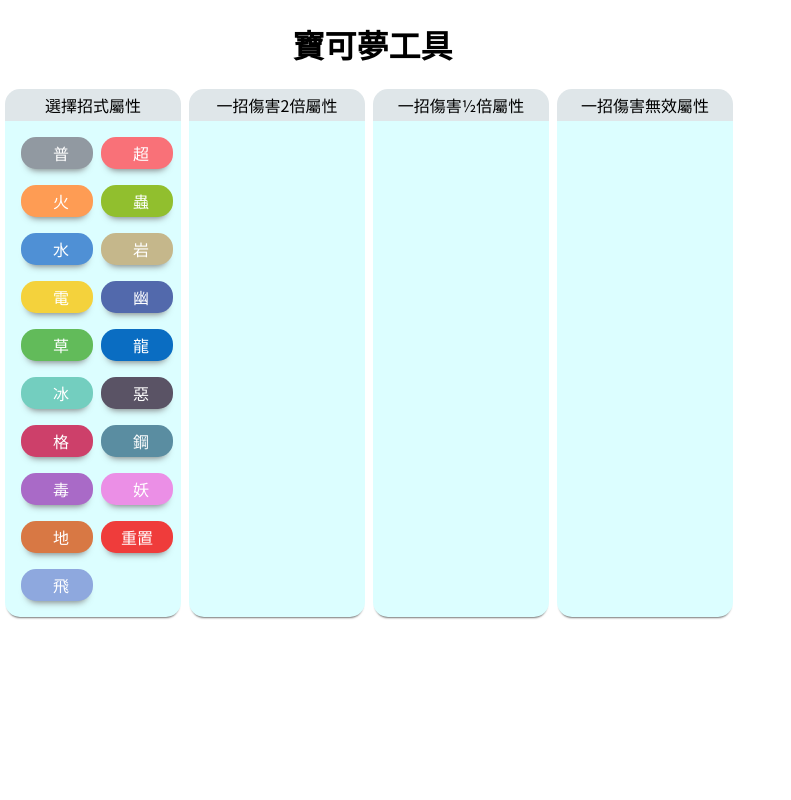
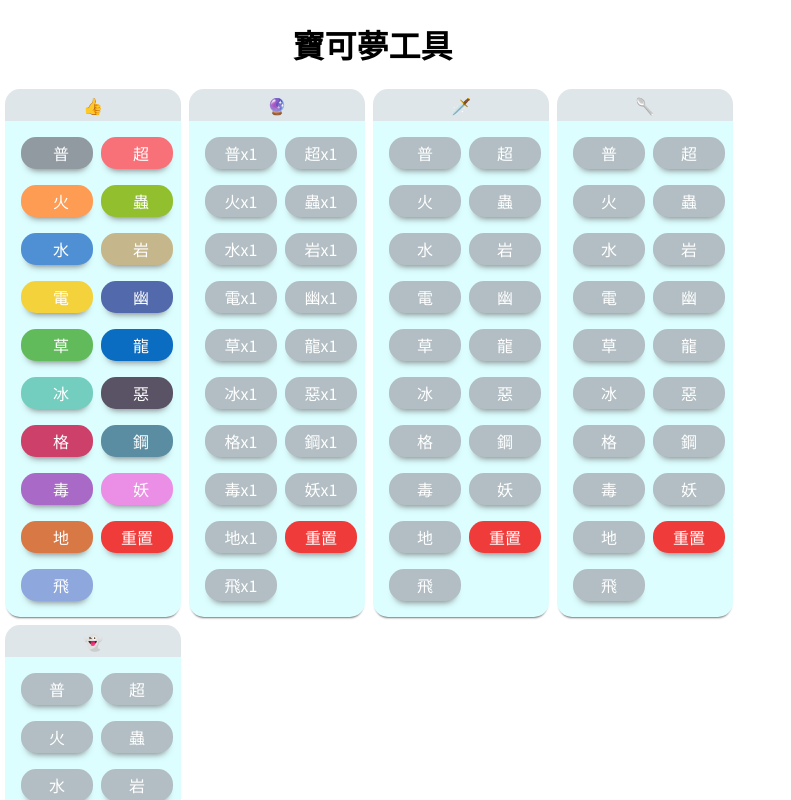
Before and after one commit to zero41120/pokemon-tools, an Angular app: page /move-selector in a window 1280 px wide. Shown: the top 800 px of the page, without its empty margins (0-791 px from the left). Built offline with nearby package versions, Linux system fonts and the light colour scheme.

Commit message:
Show effectiveness of selected types

```diff
--- a/src/app/move-selector-main/move-selector-main.component.html
+++ b/src/app/move-selector-main/move-selector-main.component.html
@@ -1,6 +1,6 @@
 <div class="move-main">
   <div class="card-wrap">
-    <div class="card-header">選擇招式屬性</div>
+    <div class="card-header">👍</div>
     <div class="type-selector">
       <div class="type-tag" *ngFor="let type of getTypes()" [ngStyle]="{'background': getColor(type)}"
         (click)="toggleSelect(type)">
@@ -14,33 +14,54 @@
   </div>
 
   <div class="card-wrap">
-    <div class="card-header">一招傷害2倍屬性</div>
-    <div class="strengths-result">
-      <div class="type-tag unset-grid" *ngFor="let type of getStrengthTypes()"
-        [ngStyle]="{'background': getColor(type)}">
-        <div class="type-text">{{type.chinese}}</div>
+    <div class="card-header">🔮</div>
+    <div class="weaknesses-result">
+      <div class="type-tag unset-grid" *ngFor="let type of getTypes()"
+        [ngStyle]="{'background': getEffectiveColor(type)}">
+        <div class="type-text">{{type.chinese}}x{{getEffectiveMultiplier(type)}}</div>
+      </div>
+      <div class="type-tag reset unset-grid" (click)="resetTypes()">
+        <div class="type-text">重置</div>
       </div>
     </div>
   </div>
 
   <div class="card-wrap">
-    <div class="card-header">一招傷害½倍屬性</div>
-    <div class="weaknesses-result">
-      <div class="type-tag unset-grid" *ngFor="let type of getWeaknessTypes()"
-        [ngStyle]="{'background': getColor(type)}">
+    <div class="card-header">🗡️</div>
+    <div class="strengths-result">
+      <div class="type-tag unset-grid" *ngFor="let type of getTypes()"
+        [ngStyle]="{'background': getColor(type, getStrengthTypes())}">
         <div class="type-text">{{type.chinese}}</div>
+      </div>
+      <div class="type-tag reset unset-grid" (click)="resetTypes()">
+        <div class="type-text">重置</div>
       </div>
     </div>
   </div>
 
   <div class="card-wrap">
-    <div class="card-header">一招傷害無效屬性</div>
-    <div class="immunes-result">
-      <div class="type-tag unset-grid" *ngFor="let type of getImmunesTypes()"
-        [ngStyle]="{'background': getColor(type)}">
+    <div class="card-header">🥄</div>
+    <div class="weaknesses-result">
+      <div class="type-tag unset-grid" *ngFor="let type of getTypes()"
+        [ngStyle]="{'background': getColor(type, getWeaknessTypes())}">
         <div class="type-text">{{type.chinese}}</div>
+      </div>
+      <div class="type-tag reset unset-grid" (click)="resetTypes()">
+        <div class="type-text">重置</div>
       </div>
     </div>
   </div>
 
+  <div class="card-wrap">
+    <div class="card-header">👻</div>
+    <div class="immunes-result">
+      <div class="type-tag unset-grid" *ngFor="let type of getTypes()"
+        [ngStyle]="{'background': getColor(type, getImmunesTypes())}">
+        <div class="type-text">{{type.chinese}}</div>
+      </div>
+      <div class="type-tag reset unset-grid" (click)="resetTypes()">
+        <div class="type-text">重置</div>
+      </div>
+    </div>
+  </div>
 </div>
--- a/src/app/move-selector-main/move-selector-main.component.ts
+++ b/src/app/move-selector-main/move-selector-main.component.ts
@@ -1,6 +1,10 @@
 import { Component } from '@angular/core';
 import { types, PokeType } from '../types/poketypes';
 
+const WHITE = '#b2bec3';
+const RED = '#d63031';
+const GREEN = '#2ecc71';
+const BLACK = '#2d3436';
 @Component({
   selector: 'app-move-selector-main',
   templateUrl: './move-selector-main.component.html',
@@ -11,6 +15,7 @@
   ]
 })
 export class MoveSelectorMainComponent {
+  private selectionCache = {};
   constructor() { }
 
   public getTypes() {
@@ -22,8 +27,9 @@
       .reduce((a, c: PokeType) => { a[c.name] = c; return a} , {});
   }
 
-  public getColor(type) {
-    return type.colorCode;
+  public getColor(type, typesToFilter = null) {
+    if (typesToFilter == null) { return type.colorCode; }
+    return typesToFilter.map(t => t.name).includes(type.name) ? type.colorCode : WHITE;
   }
 
   public getSelectedDotColor(type) {
@@ -39,13 +45,16 @@
   }
 
   private filterTypeProperty(propName: string, types = this.getSelectedTypes()) {
+    const key = propName + types.map(t => t.name).join();
+    if (this.selectionCache[key]) { return this.selectionCache[key]; }
     const allFilteredName = Array.from(new Set(
       types
         .map(type => type[propName])
         .flat()
     ));
     const ht = this.getTypeHashTable();
-    return allFilteredName.map(name => ht[name]);
+    this.selectionCache[key] = allFilteredName.map(name => ht[name]);
+    return this.selectionCache[key];
   }
   public getStrengthTypes() {
     return this.filterTypeProperty('strengths');
@@ -60,4 +69,44 @@
   public resetTypes() {
     this.getTypes().forEach(t => t.selected = false);
   }
+
+  public getEffectiveTypes() {
+    const selected = this.getSelectedTypes();
+    const key = 'E' + selected.map(type => type.name);
+    if (this.selectionCache[key] == null) {
+      const typeEffect = {
+        doubles: [], halves: [], zeroes: []
+      };
+      selected.forEach(type => {
+        typeEffect.doubles.push(this.filterTypeProperty('effectiveBy', [type]));
+        typeEffect.halves.push(this.filterTypeProperty('ineffectiveBy', [type]));
+        typeEffect.zeroes.push(this.filterTypeProperty('noEffectBy', [type]));
+      });
+      typeEffect.doubles = typeEffect.doubles.flat();
+      typeEffect.halves = typeEffect.halves.flat();
+      typeEffect.zeroes = typeEffect.zeroes.flat();
+      const hashCopy = JSON.parse(JSON.stringify(this.getTypeHashTable()));
+      Object.keys(hashCopy).forEach(key => hashCopy[key].effect = 1);
+      typeEffect.doubles.forEach(type => hashCopy[type.name].effect *= 2);
+      typeEffect.halves.forEach(type => hashCopy[type.name].effect /= 2);
+      typeEffect.zeroes.forEach(type => hashCopy[type.name].effect = 0);
+      this.selectionCache[key] = hashCopy;
+    }
+    return this.selectionCache[key]
+  }
+
+  public getEffectiveMultiplier(type) {
+    const multiplier = this.getEffectiveTypes()[type.name].effect;
+    if (multiplier === 0) { return '0'; }
+    if (multiplier < 0.125) { return '0.01'; }
+    return  { 0.125: '⅛', 0.25: '¼', 0.5: '½'}[multiplier] || multiplier;
+  }
+
+  public getEffectiveColor(type) {
+    const multiplier = this.getEffectiveMultiplier(type);
+    return multiplier >= 2 ? RED :
+           multiplier == 1 ? WHITE :
+           multiplier == 0 ? BLACK : GREEN;
+  }
+
 }
```
